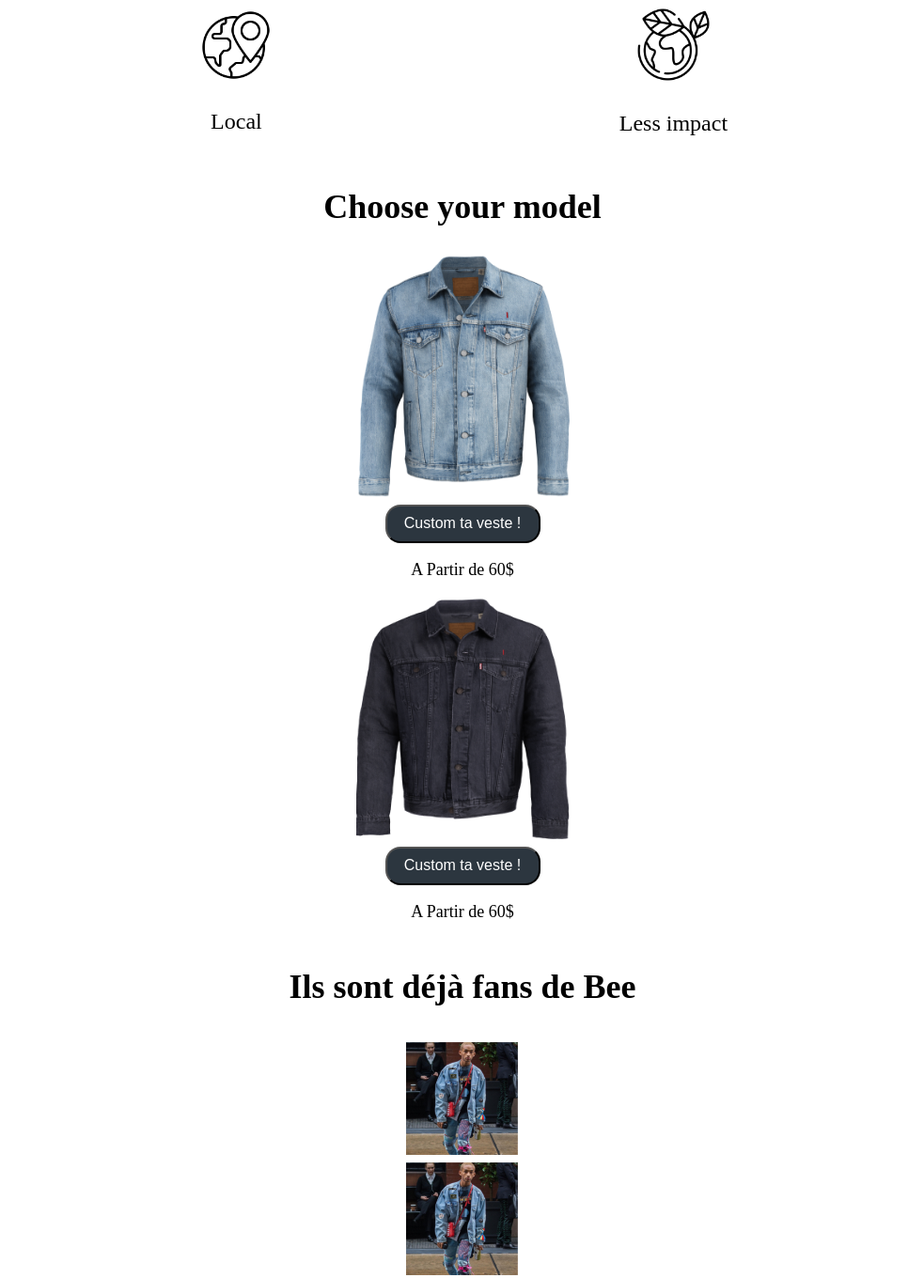
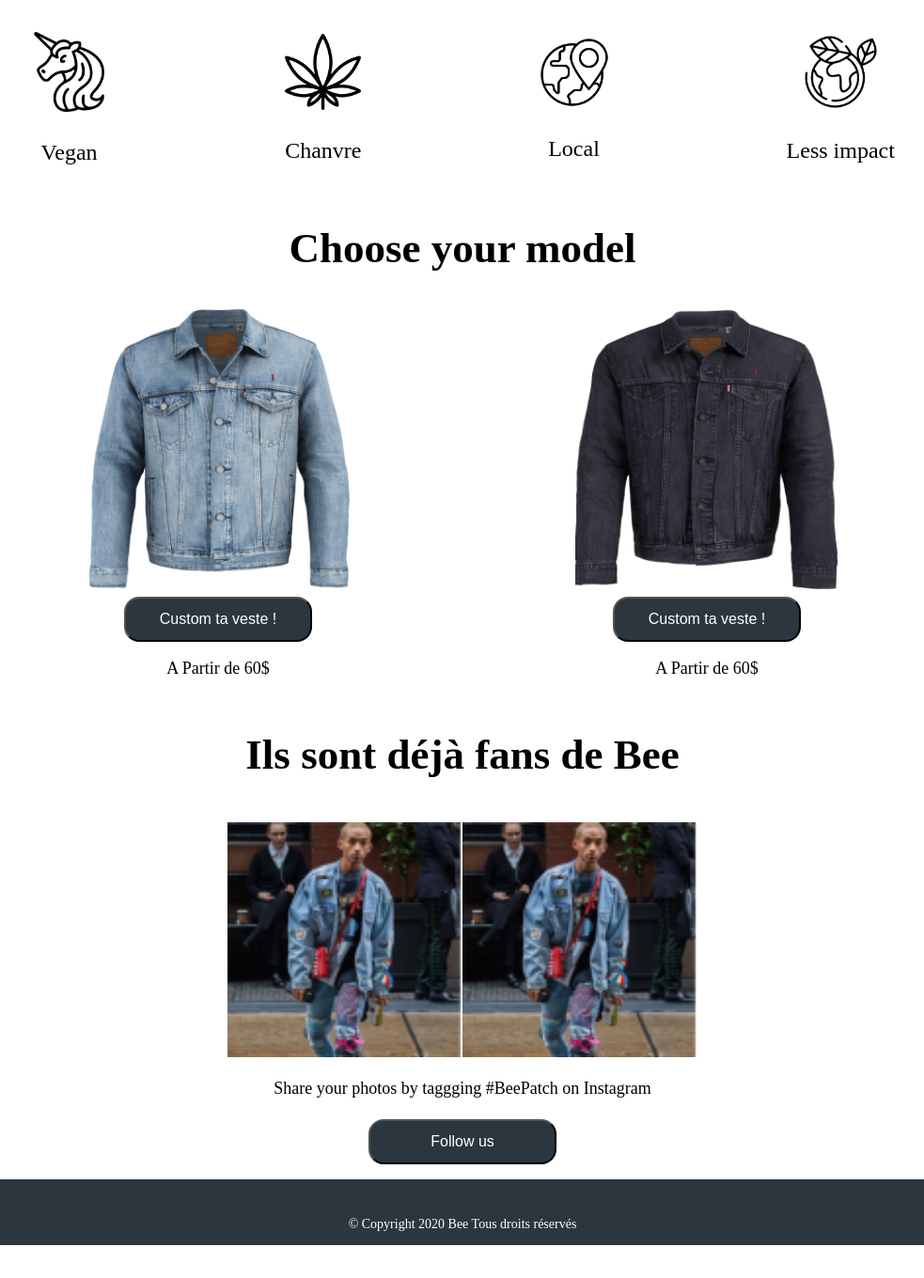
Before and after one commit to alexannebrunold/Beeredesign, a website built with Parcel: page index.html in a window 1280 px wide. Shown: the part 533-1893 px from the top of the page at 94% size, without its empty margins (148-1131 px from the left). After the commit the page ends 1858 px from the top, so only its background shows below. Built offline with nearby package versions, Linux system fonts and the light colour scheme.

Commit message:
Responsive pc

```diff
--- a/index.html
+++ b/index.html
@@ -55,6 +55,7 @@
 
   <article class="choice">
     <h1 class="choice__title">Choose your model</h1>
+    <div class="choice__custom">
       <div class="choice__customBlue">
         <img src="src/assets/Veste_Jean_Bleached 1.png" alt="Blue Jacket" class="blueJacket">
         <button class="choice__button">Custom ta veste !</button>
@@ -65,6 +66,7 @@
         <img src="src/assets/Veste_Jean_Noire 1.png" alt="Black Jacket" class="blackJacket">
         <button class="choice__button">Custom ta veste !</button>
         <p class="choice__text">A Partir de 60$</p>
+      </div>
     </div>
   </article>
 
--- a/src/blocks/choice.scss
+++ b/src/blocks/choice.scss
@@ -1,13 +1,20 @@
 .choice{
-  // display: flex;
-  // flex-direction: column;
-  // align-items: center;
-  // justify-content: space-evenly;
   .choice__title{
     font-size: 24px;
     text-align: center;
     @include tab{
       font-size: 36px;
+    }
+    @include pc{
+      font-size: 45px;
+    }
+  }
+  .choice__custom{
+    @include pc{
+      display: flex;
+    flex-direction: row;
+    align-items: center;
+    justify-content: space-evenly;
     }
   }
   .choice__customBlue{
@@ -18,6 +25,10 @@
   .blueJacket{
     width: 227px;
     height: 258px;
+    @include pc{
+      width: 280px;
+      height: 300px;
+    }
   }
 }
 .choice__customBlack{
@@ -28,6 +39,10 @@
   .blackJacket{
     width: 227px;
     height: 258px;
+    @include pc{
+      width: 280px;
+      height: 300px;
+    }
   }
 }
   .choice__button{
@@ -43,6 +58,10 @@
       font-size: 16px;
       margin-top: 8px;
     }
+    @include pc{
+      width: 200px;
+      height: 48px;
+    }
   }
   .choice__text{
     font-size: 18px;
--- a/src/blocks/eco.scss
+++ b/src/blocks/eco.scss
@@ -13,6 +13,13 @@
     grid-template-rows: 2;
     grid-gap: 8px;
     font-size: 24px;
+  }
+  @include pc{
+    display: flex;
+    flex-direction: row;
+    align-content:center;
+    justify-content: space-evenly;
+    text-align: center;
   }
   .eco__vegan{
     @include tab{
--- a/src/blocks/fans.scss
+++ b/src/blocks/fans.scss
@@ -8,6 +8,9 @@
     font-size: 24px;
     @include tab{
       font-size: 36px;
+    }
+    @include pc{
+      font-size: 45px;
     }
   }
   .fans__text{
@@ -31,6 +34,18 @@
         width: 165px;
         font-size: 16px;
     }
+    @include pc{
+      width: 200px;
+      height: 48px;
+    }
+  }
+  .fans__img{
+    @include pc{
+      display: flex;
+      flex-direction: row;
+      align-items: center;
+      justify-content: space-evenly;
+    }
   }
   .fans__img__Jaden{
     display: flex;
@@ -38,5 +53,8 @@
   align-items: center;
   justify-content: space-evenly;
   margin-top: 8px;
+  @include pc{
+    width: 250px;
+  }
   }
 }
--- a/src/blocks/header.scss
+++ b/src/blocks/header.scss
@@ -7,4 +7,7 @@
   font-size: 36px;
   color: #000000;
   text-align: center;
+  @include pc{
+    font-size: 48px;
+  }
 }
--- a/src/blocks/home.scss
+++ b/src/blocks/home.scss
@@ -18,9 +18,16 @@
     height: 228px;
     display: flex;
     align-self: flex-end;
+    @include pc{
+      width: 440px;
+      height: 400px;
+    }
   }
   .home__text{
     text-align: center;
+    @include pc{
+      width: 300px;
+    }
   }
   .home__slogan{
     font-size: 24px;
```
Lines whose indentation alone changed are shown as unchanged.
